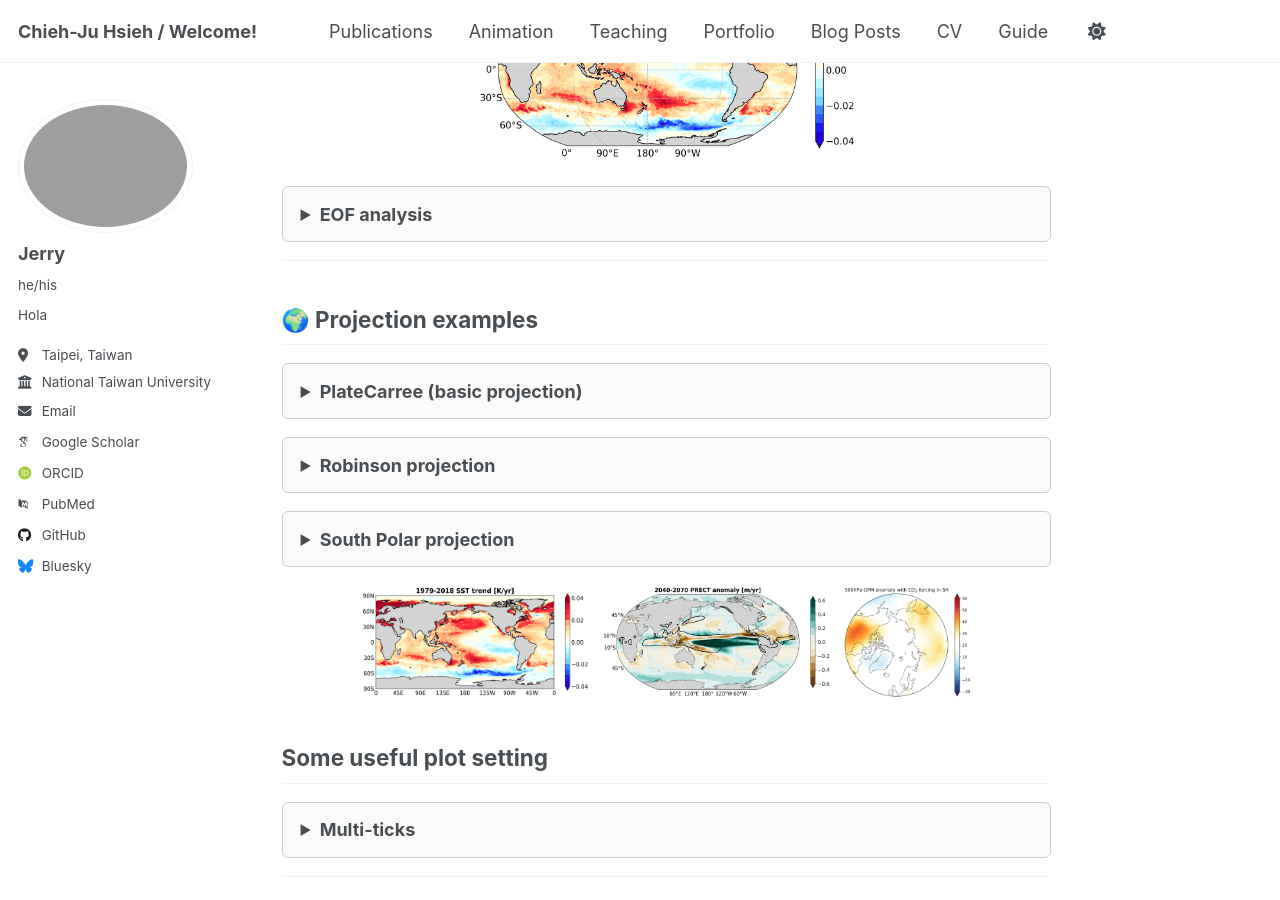
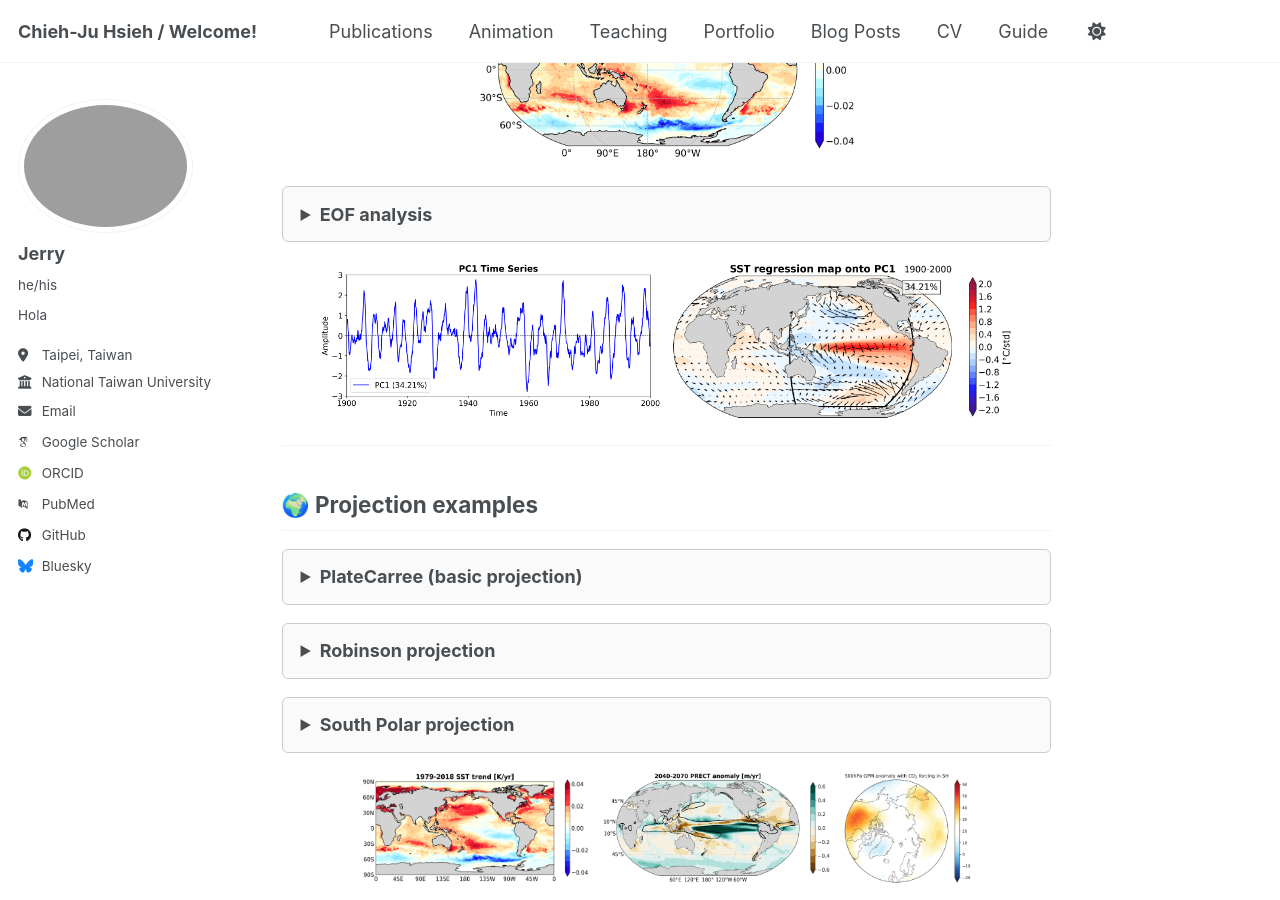
Before and after one commit to CJ-Hsieh/CJ-Hsieh.github.io, a Jekyll site: the page built from _posts/2025-04-12-python-tools.md, in a window 1280 px wide and 900 px high, scrolled down 1059 px. Built offline with Jekyll 4.4.1, drawn with Linux system fonts in a browser that asks for light colours; some web fonts are replaced.

Commit message:
Update 2025-04-12-python-tools.md

```diff
--- a/_posts/2025-04-12-python-tools.md
+++ b/_posts/2025-04-12-python-tools.md
@@ -293,6 +293,11 @@ plt.show()
 </code></pre>
 </details>
 
+<p align="center">
+  <img src="/images/post/python-tools/fig_pc1_sst-1900-2000.png" width="45%">
+  <img src="/images/post/python-tools/fig_ssttau_regress_PC1-1900-2000.png" width="45%">
+</p>
+
 ---
 
 ## 🌍 Projection examples
```
